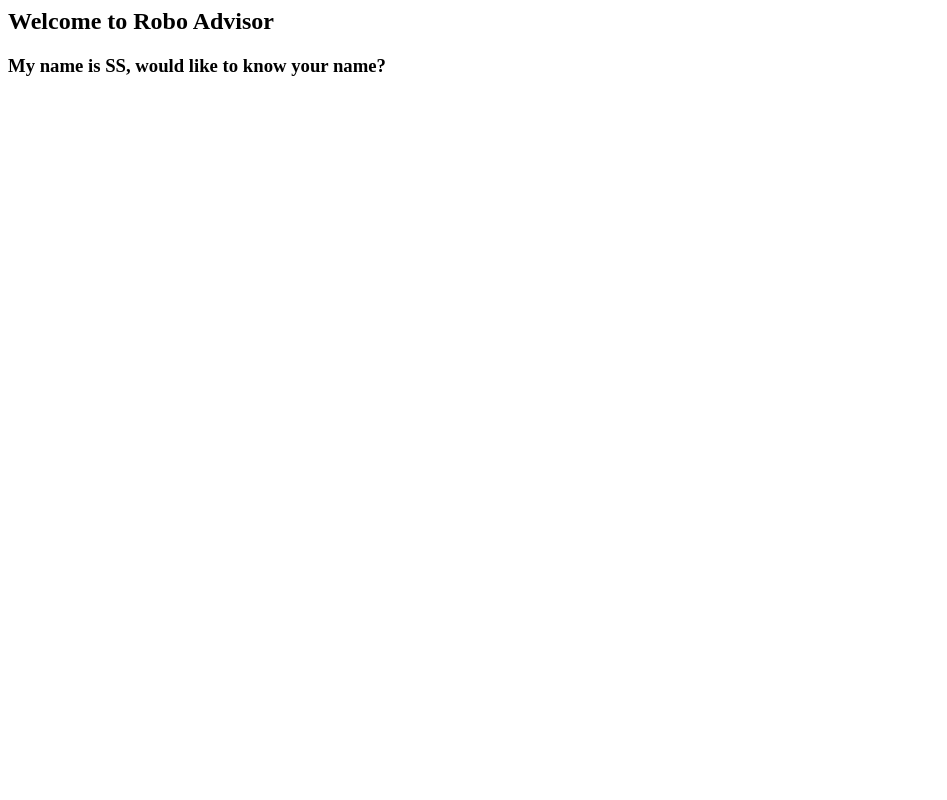
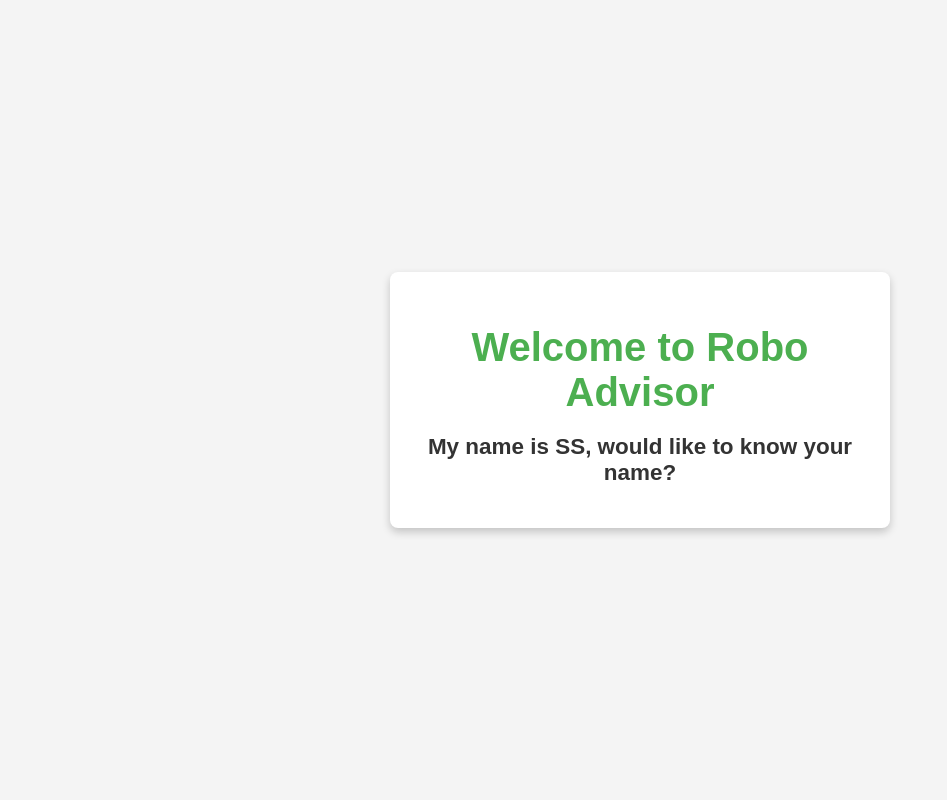
Before and after one commit to giogelwee/20240813-financial-advisor, a Flask app: page / in a window 1280 px wide. Shown: the whole page, without its empty margins (0-947 px from the left). Run offline with Flask 3, Linux system fonts and the light colour scheme.

Commit message:
Update index_tut.html

```diff
--- a/templates/index_tut.html
+++ b/templates/index_tut.html
@@ -1,3 +1,96 @@
-<h2>Welcome to Robo Advisor </h2>
+<!DOCTYPE html>
+<html lang="en">
+<head>
+    <meta charset="UTF-8">
+    <meta name="viewport" content="width=device-width, initial-scale=1.0">
+    <title>Welcome to Robo Advisor</title>
+    <style>
+        /* General Styles */
+        body {
+            font-family: Arial, sans-serif;
+            margin: 0;
+            padding: 0;
+            background-color: #f4f4f4;
+            display: flex;
+            justify-content: center;
+            align-items: center;
+            height: 100vh;
+            color: #333;
+        }
 
-<h3><p>My name is SS, would like to know your name?</p></h3>
+        h2 {
+            color: #4CAF50;
+            font-size: 2.5em;
+            text-align: center;
+            margin-bottom: 10px;
+        }
+
+        h3 p {
+            font-size: 1.2em;
+            text-align: center;
+            margin-top: 0;
+        }
+
+        .container {
+            background-color: white;
+            padding: 20px;
+            border-radius: 8px;
+            box-shadow: 0 4px 8px rgba(0, 0, 0, 0.2);
+            max-width: 500px;
+            width: 90%;
+            box-sizing: border-box;
+        }
+
+        /* Styles for Mobile Devices */
+        @media (max-width: 600px) {
+            h2 {
+                font-size: 2em;
+            }
+
+            h3 p {
+                font-size: 1em;
+            }
+
+            .container {
+                padding: 15px;
+            }
+        }
+
+        /* Styles for Tablets */
+        @media (min-width: 601px) and (max-width: 1024px) {
+            h2 {
+                font-size: 2.2em;
+            }
+
+            h3 p {
+                font-size: 1.1em;
+            }
+
+            .container {
+                padding: 18px;
+            }
+        }
+
+        /* Styles for Desktop */
+        @media (min-width: 1025px) {
+            h2 {
+                font-size: 2.5em;
+            }
+
+            h3 p {
+                font-size: 1.2em;
+            }
+
+            .container {
+                padding: 20px;
+            }
+        }
+    </style>
+</head>
+<body>
+    <div class="container">
+        <h2>Welcome to Robo Advisor</h2>
+        <h3><p>My name is SS, would like to know your name?</p></h3>
+    </div>
+</body>
+</html>
```
